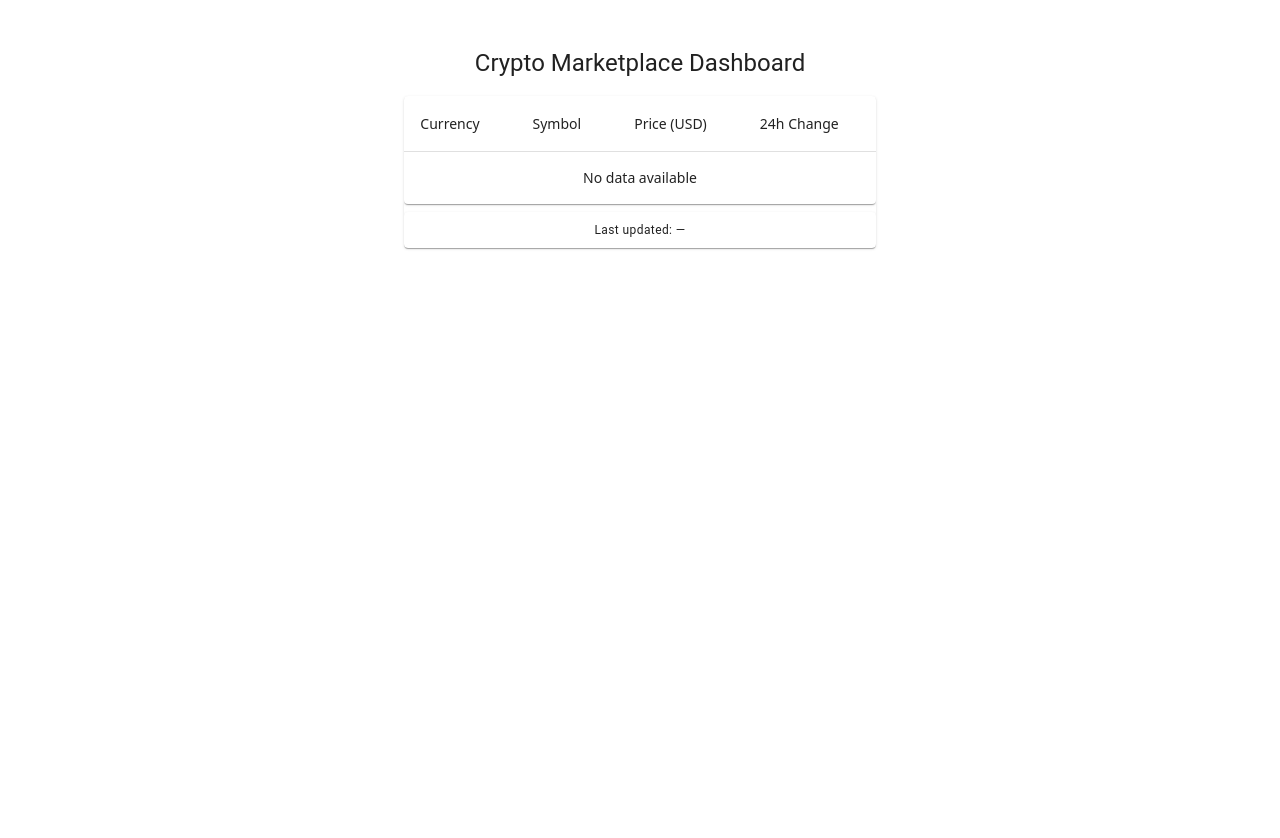
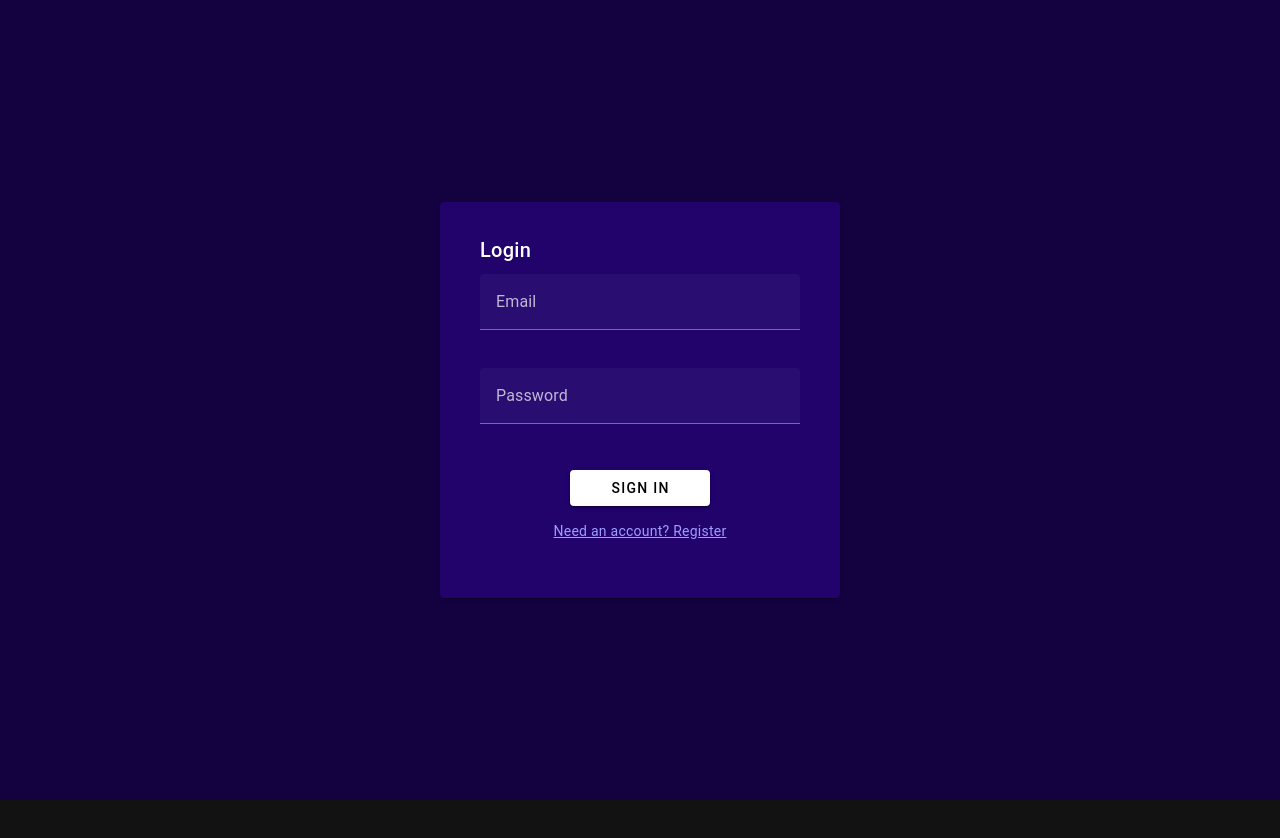
Before and after one commit to il42133/crypto-marketplace, a Vue app: page /login in a window 1280 px wide. Shown: the top 838 px of the page. After the commit the page ends 800 px from the top, so only its background shows below. Built offline with nearby package versions, Linux system fonts and the light colour scheme; no server answers.

Commit message:
Add register/login, admin account, update UI

```diff
--- a/package.json
+++ b/package.json
@@ -10,7 +10,10 @@
   },
   "dependencies": {
     "axios": "^1.9.0",
+    "firebase": "^11.7.1",
+    "pinia": "^3.0.2",
     "vue": "^3.5.13",
+    "vue-router": "^4.5.1",
     "vuetify": "^3.8.4"
   },
   "devDependencies": {
--- a/src/App.vue
+++ b/src/App.vue
@@ -1,12 +1,13 @@
-<!-- App.vue -->
 <template>
   <v-app>
     <v-main>
-      <Dashboard />
+      <router-view />
     </v-main>
   </v-app>
 </template>
 
 <script setup>
-import Dashboard from './views/Dashboard.vue'
 </script>
+
+<style>
+</style>
--- a/src/components/CryptoTable.vue
+++ b/src/components/CryptoTable.vue
@@ -1,11 +1,10 @@
 <template>
+  <div class="table-wrapper">
     <v-card>
-    <!-- Data Table -->
       <v-data-table
         :headers="headers"
         :items="cryptos"
         class="elevation-1"
-      mobile-breakpoint="600"
         hide-default-footer
         :items-per-page="cryptos.length"
       >
@@ -24,20 +23,36 @@
         </template>
       </v-data-table>
 
-    <!-- Small footer card -->
       <v-card class="mt-2 pa-2 elevation-1" flat>
         <div class="text-caption text-center">
           Last updated: {{ lastUpdate ? formatDate(lastUpdate) : '—' }}
         </div>
       </v-card>
     </v-card>
+  </div>
 </template>
 
 <script setup>
 import { ref, onMounted, onUnmounted } from 'vue'
 import axios from 'axios'
 
-// Helpers
+const headers = [
+  { title: 'Currency',    key: 'name',                        align: 'center' },
+  { title: 'Symbol',      key: 'symbol',                      align: 'center' },
+  { title: 'Price (USD)', key: 'current_price',               align: 'center' },
+  {
+    title: '24h Change',
+    key: 'price_change_percentage_24h',
+    align: 'center',
+  },
+]
+
+const frozenIds = [ /* your 50 IDs… */ ]
+
+const cryptos    = ref([])
+const lastUpdate = ref(null)
+let intervalId   = null
+
 function formatDate(date) {
   return new Date(date).toLocaleString(undefined, {
     dateStyle: 'medium',
@@ -51,41 +66,13 @@ function formatPrice(num) {
   })}`
 }
 
-// Table headers
-const headers = [
-  { title: 'Currency',    key: 'name',                        align: 'center' },
-  { title: 'Symbol',      key: 'symbol',                      align: 'center' },
-  { title: 'Price (USD)', key: 'current_price',               align: 'center' },
-  {
-    title: '24h Change',
-    key: 'price_change_percentage_24h',
-    align: 'center',
-  },
-]
-
-// Your frozen top-50 IDs
-const frozenIds = [
-  'bitcoin','ethereum','tether','binancecoin','solana','usd-coin','ripple','staked-ether',
-  'dogecoin','cardano','avalanche-2','tron','shiba-inu','polkadot','wrapped-bitcoin',
-  'chainlink','polygon','toncoin','bitcoin-cash','internet-computer','litecoin','uniswap',
-  'dai','leo-token','ethereum-classic','aptos','stellar','arbitrum','render-token','near',
-  'okb','vechain','mantle','filecoin','monero','injective-protocol','cosmos','hedera-hashgraph',
-  'maker','dogwifhat','kaspa','sui','the-graph','quant-network','fetch-ai','theta-token',
-  'bitget-token','eos','algorand','elrond-erd-2'
-]
-
-const cryptos    = ref([])
-const lastUpdate = ref(null)
-let intervalId   = null
-
-// Fetch & update data + timestamp
 async function loadData() {
   try {
     const res = await axios.get(
       'https://api.coingecko.com/api/v3/coins/markets',
       { params: { vs_currency: 'usd', ids: frozenIds.join(',') } }
     )
-    cryptos.value = res.data.map((c) => ({
+    cryptos.value = res.data.map(c => ({
       name: c.name,
       symbol: c.symbol.toUpperCase(),
       current_price: c.current_price,
@@ -101,8 +88,23 @@ onMounted(() => {
   loadData()
   intervalId = setInterval(loadData, 30000)
 })
-
 onUnmounted(() => {
   if (intervalId) clearInterval(intervalId)
 })
 </script>
+
+<style scoped>
+.table-wrapper {
+  width: 100%;
+  max-width: 95vw;
+  margin: 0 auto;
+}
+@media (min-width: 800px) {
+  .table-wrapper {
+    max-width: 50vw;
+  }
+}
+:deep(.v-data-table thead th) {
+  text-align: center;
+}
+</style>
--- /dev/null
+++ b/src/firebase.js
@@ -0,0 +1,30 @@
+// src/firebase.js
+import { initializeApp } from 'firebase/app'
+import {
+  getAuth,
+  createUserWithEmailAndPassword,
+  signInWithEmailAndPassword,
+  onAuthStateChanged,
+  signOut,
+} from 'firebase/auth'
+
+const firebaseConfig = {
+  apiKey: "AIzaSyCDsl2BodPCUzgOszG_lqekH8cd_XMqou8",
+  authDomain: "crypto-marketplace-b455f.firebaseapp.com",
+  projectId: "crypto-marketplace-b455f",
+  storageBucket: "crypto-marketplace-b455f.firebasestorage.app",
+  messagingSenderId: "229521514525",
+  appId: "1:229521514525:web:53b1700bed48314d1066f4",
+  measurementId: "G-GBFQBHKXWN"
+}
+
+const app  = initializeApp(firebaseConfig)
+const auth = getAuth(app)
+
+export {
+  auth,
+  createUserWithEmailAndPassword,
+  signInWithEmailAndPassword,
+  onAuthStateChanged,
+  signOut,
+}
--- a/src/main.js
+++ b/src/main.js
@@ -1,12 +1,35 @@
+// src/main.js
 import { createApp } from 'vue'
-import './style.css'
 import App from './App.vue'
+import router from './router'
+import { createPinia } from 'pinia'
 
 import 'vuetify/styles'
 import { createVuetify } from 'vuetify'
 import * as components from 'vuetify/components'
 import * as directives from 'vuetify/directives'
 
-const vuetify = createVuetify({ components, directives })
+const vuetify = createVuetify({
+  components,
+  directives,
+  theme: {
+    defaultTheme: 'customDark',
+    themes: {
+      customDark: {
+        dark: true,
+        colors: {
+          background: '#130140',  // page background
+          surface:    '#21036b',  // cards, tables, etc.
+          primary:    '#ffffff',  // main text & icons
+          onSurface: '#ffffff',   // ensure text on surfaces is white
+        },
+      },
+    },
+  },
+})
 
-createApp(App).use(vuetify).mount('#app')
+const app = createApp(App)
+app.use(createPinia())
+app.use(router)
+app.use(vuetify)
+app.mount('#app')
--- /dev/null
+++ b/src/router/index.js
@@ -0,0 +1,54 @@
+import { createRouter, createWebHistory } from 'vue-router'
+import { useAuthStore } from '../stores/auth.js'
+
+import Login       from '../views/Login.vue'
+import Register    from '../views/Register.vue'
+import Dashboard   from '../views/Dashboard.vue'
+import AdminPanel  from '../views/AdminPanel.vue'
+
+const routes = [
+  { path: '/login',    component: Login },
+  { path: '/register', component: Register },
+  {
+    path: '/',          // now public
+    component: Dashboard
+  },
+  {
+    path: '/admin',
+    component: AdminPanel,
+    meta: { requiresAuth: true, requiresAdmin: true },
+  },
+]
+
+const router = createRouter({
+  history: createWebHistory(),
+  routes,
+})
+
+router.beforeEach(async (to) => {
+  const authStore = useAuthStore()
+  // wait for Firebase to finish initializing
+  if (!authStore.ready) {
+    await new Promise((r) => {
+      const unwatch = authStore.$subscribe(() => {
+        if (authStore.ready) { unwatch(); r() }
+      })
+    })
+  }
+  const user = authStore.user
+
+  // Protect admin pages
+  if (to.meta.requiresAuth && !user) {
+    return { path: '/login', query: { redirect: to.fullPath } }
+  }
+  if (to.meta.requiresAdmin && !authStore.isAdmin) {
+    return { path: '/' }
+  }
+
+  // Redirect logged-in users away from login/register
+  if ((to.path === '/login' || to.path === '/register') && user) {
+    return { path: '/' }
+  }
+})
+
+export default router
--- /dev/null
+++ b/src/stores/auth.js
@@ -0,0 +1,22 @@
+import { defineStore } from 'pinia'
+import { ref } from 'vue'
+import { auth, onAuthStateChanged } from '../firebase.js'
+
+export const useAuthStore = defineStore('auth', () => {
+  const user     = ref(null)
+  const isAdmin  = ref(false)
+  const ready    = ref(false)
+
+  onAuthStateChanged(auth, async (u) => {
+    user.value = u
+    if (u) {
+      const token = await u.getIdTokenResult()
+      isAdmin.value = !!token.claims.admin || u.email === 'admin@demo.com'
+    } else {
+      isAdmin.value = false
+    }
+    ready.value = true
+  })
+
+  return { user, isAdmin, ready }
+})
--- /dev/null
+++ b/src/views/AdminPanel.vue
@@ -0,0 +1,8 @@
+<!-- src/views/AdminPanel.vue -->
+<template>
+  <v-container class="pa-4">
+    <h2 class="text-h6">Admin Panel</h2>
+    <p>Only users with the <strong>admin</strong> claim can see this.</p>
+    <!-- your admin-only UI here -->
+  </v-container>
+</template>
--- a/src/views/Dashboard.vue
+++ b/src/views/Dashboard.vue
@@ -1,10 +1,42 @@
 <template>
   <v-container fluid class="py-4">
-    <h1 class="text-h5 text-center mb-4">Crypto Marketplace Dashboard</h1>
+    <!-- Header wrapper -->
+    <div class="dashboard-header mb-4" style="position: relative;">
+      <!-- Absolutely centered title -->
+      <h1
+        class="text-h5 my-0"
+        style="position: absolute; left: 50%; transform: translateX(-50%);"
+      >
+        Crypto Marketplace Dashboard
+      </h1>
+
+      <!-- Button group flows normally at the right edge -->
+      <div class="d-flex justify-end">
+        <template v-if="!authStore.user">
+          <v-btn text to="/login">Login</v-btn>
+          <v-btn text to="/register">Register</v-btn>
+        </template>
+        <template v-else>
+          <v-btn text @click="logout">Logout</v-btn>
+        </template>
+      </div>
+    </div>
+
     <CryptoTable />
   </v-container>
 </template>
 
 <script setup>
+import { useRouter } from 'vue-router'
+import { useAuthStore } from '../stores/auth.js'
+import { auth, signOut } from '../firebase.js'
 import CryptoTable from '../components/CryptoTable.vue'
+
+const authStore = useAuthStore()
+const router    = useRouter()
+
+async function logout() {
+  await signOut(auth)
+  router.push('/')
+}
 </script>
--- /dev/null
+++ b/src/views/Login.vue
@@ -0,0 +1,74 @@
+<template>
+  <v-container fluid class="fill-height">
+    <v-row class="d-flex align-center justify-center">
+      <!-- Narrower column: full-width xs, 8/12 sm, 6/12 md, 4/12 lg -->
+      <v-col cols="12" sm="8" md="6" lg="4">
+        <v-card class="pa-6">
+          <v-card-title class="text-h6 pb-2">Login</v-card-title>
+          <v-card-text>
+            <v-form @submit.prevent="onSubmit">
+              <v-text-field
+                v-model="email"
+                label="Email"
+                type="email"
+                required
+                class="mb-4"
+              />
+              <v-text-field
+                v-model="password"
+                label="Password"
+                type="password"
+                required
+                class="mb-6"
+              />
+              <v-btn
+                small
+                color="primary"
+                class="mb-4 mx-auto d-block"
+                :style="{ width: '140px' }"
+                :loading="loading"
+                type="submit"
+              >
+                Sign In
+              </v-btn>
+            </v-form>
+            <div class="d-flex justify-center mb-4">
+              <RouterLink to="/register">Need an account? Register</RouterLink>
+            </div>
+            <v-alert v-if="error" type="error" dense outlined>
+              {{ error }}
+            </v-alert>
+          </v-card-text>
+        </v-card>
+      </v-col>
+    </v-row>
+  </v-container>
+</template>
+
+<script setup>
+import { ref } from 'vue'
+import { useRouter, useRoute, RouterLink } from 'vue-router'
+import { auth, signInWithEmailAndPassword } from '../firebase.js'
+
+const router = useRouter()
+const route  = useRoute()
+
+const email    = ref('')
+const password = ref('')
+const error    = ref(null)
+const loading  = ref(false)
+
+async function onSubmit() {
+  loading.value = true
+  error.value   = null
+  try {
+    await signInWithEmailAndPassword(auth, email.value, password.value)
+    const redirect = route.query.redirect || '/'
+    router.push(redirect)
+  } catch (e) {
+    error.value = e.message
+  } finally {
+    loading.value = false
+  }
+}
+</script>
--- /dev/null
+++ b/src/views/Register.vue
@@ -0,0 +1,83 @@
+<template>
+  <v-container fluid class="fill-height">
+    <v-row class="d-flex align-center justify-center">
+      <v-col cols="12" sm="8" md="6" lg="4">
+        <v-card class="pa-6">
+          <v-card-title class="text-h6 pb-2">Register</v-card-title>
+          <v-card-text>
+            <v-form @submit.prevent="onSubmit">
+              <v-text-field
+                v-model="email"
+                label="Email"
+                type="email"
+                required
+                class="mb-4"
+              />
+              <v-text-field
+                v-model="password"
+                label="Password"
+                type="password"
+                required
+                class="mb-4"
+              />
+              <v-text-field
+                v-model="confirm"
+                label="Confirm Password"
+                type="password"
+                required
+                class="mb-6"
+              />
+              <v-btn
+                small
+                color="primary"
+                class="mb-4 mx-auto d-block"
+                :style="{ width: '140px' }"
+                :loading="loading"
+                type="submit"
+              >
+                Create
+              </v-btn>
+            </v-form>
+            <div class="d-flex justify-center mb-4">
+              <RouterLink to="/login">Already have an account?</RouterLink>
+            </div>
+            <v-alert v-if="error" type="error" dense outlined>
+              {{ error }}
+            </v-alert>
+          </v-card-text>
+        </v-card>
+      </v-col>
+    </v-row>
+  </v-container>
+</template>
+
+<script setup>
+import { ref } from 'vue'
+import { useRouter, RouterLink } from 'vue-router'
+import { auth, createUserWithEmailAndPassword } from '../firebase.js'
+
+const router = useRouter()
+
+const email    = ref('')
+const password = ref('')
+const confirm  = ref('')
+const error    = ref(null)
+const loading  = ref(false)
+
+async function onSubmit() {
+  if (password.value !== confirm.value) {
+    error.value = 'Passwords do not match'
+    return
+  }
+  loading.value = true
+  error.value   = null
+  try {
+    await createUserWithEmailAndPassword(auth, email.value, password.value)
+    router.push('/')
+  } catch (e) {
+    error.value = e.message
+  } finally {
+    loading.value = false
+  }
+}
+</script>
```
Also changed, not shown: 1 other file (tests, documents, lock files or other folders). Lines whose indentation alone changed are shown as unchanged.
